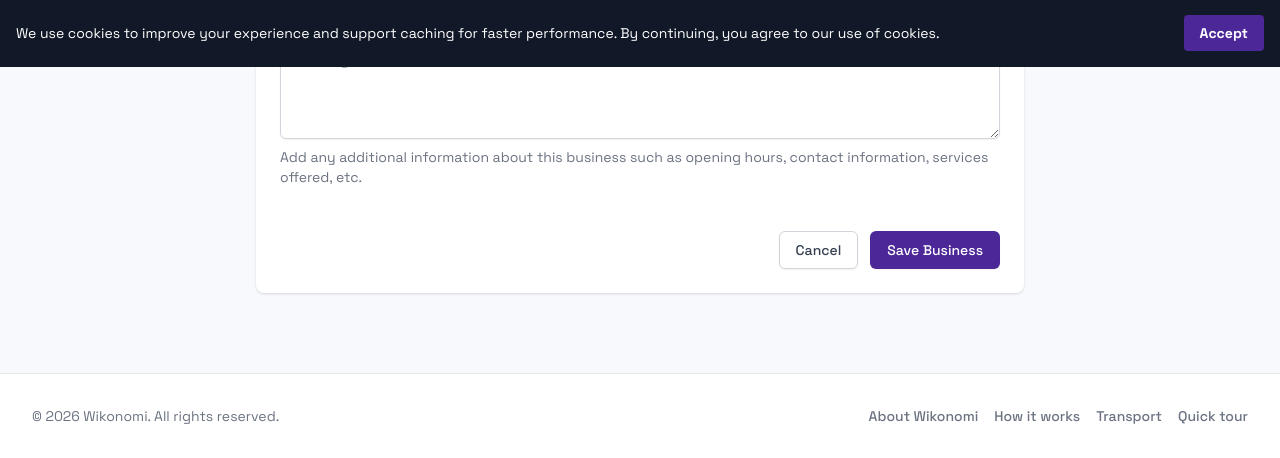
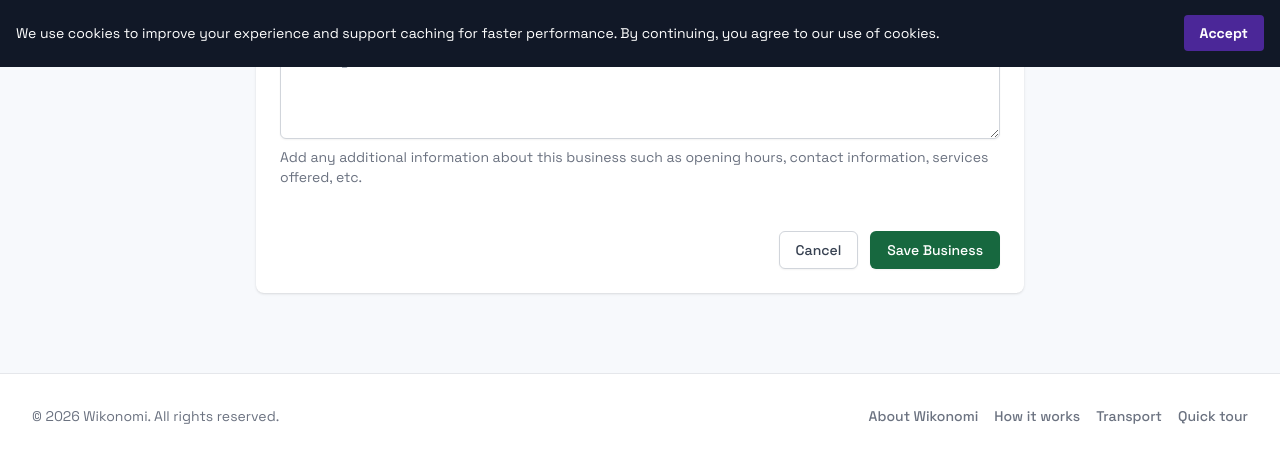
Before and after one commit to Roderick47/wikonomi-v2, a Django app: template wikonomi/core/templates/business_create.html in a window 1280 px wide. Shown: the part 733-1191 px from the top of the page. Run offline with Django 5.2, Linux system fonts and the light colour scheme; a user stored in the database is signed in; tables that the repository leaves empty hold one stand-in row (values such as "Sample post"); the template is opened without the code that fills it: values that come from a table or form of the project are taken from there, most other values are stand-ins (such as "Sample title", 1, 10 or a date in 2020); grey boxes marked "Sample" are stand-in pictures; data that the repository does not hold is empty; parts of the project's set-up code (start-up, migrations or seed data) failed here and were passed over; some libraries are stand-ins or nearby versions.

```diff
--- a/wikonomi/core/templates/business_create.html
+++ b/wikonomi/core/templates/business_create.html
@@ -89,7 +89,7 @@
                     <a href="{% url 'home' %}" class="bg-white py-2 px-4 border border-gray-300 rounded-md shadow-sm text-sm font-medium text-gray-700 hover:bg-gray-50 focus:outline-none focus:ring-2 focus:ring-offset-2 focus:ring-brand-purple/50">
                         Cancel
                     </a>
-                    <button type="submit" class="ml-3 inline-flex justify-center py-2 px-4 border border-transparent shadow-sm text-sm font-medium rounded-md text-white bg-brand-purple hover:bg-brand-purple/90 focus:outline-none focus:ring-2 focus:ring-offset-2 focus:ring-brand-purple/50">
+                    <button type="submit" class="ml-3 inline-flex justify-center py-2 px-4 border border-transparent shadow-sm text-sm font-medium rounded-md text-white bg-brand-greenDark hover:bg-brand-greenDark/90 focus:outline-none focus:ring-2 focus:ring-offset-2 focus:ring-brand-greenDark/50">
                         Save Business
                     </button>
                 </div>
```
